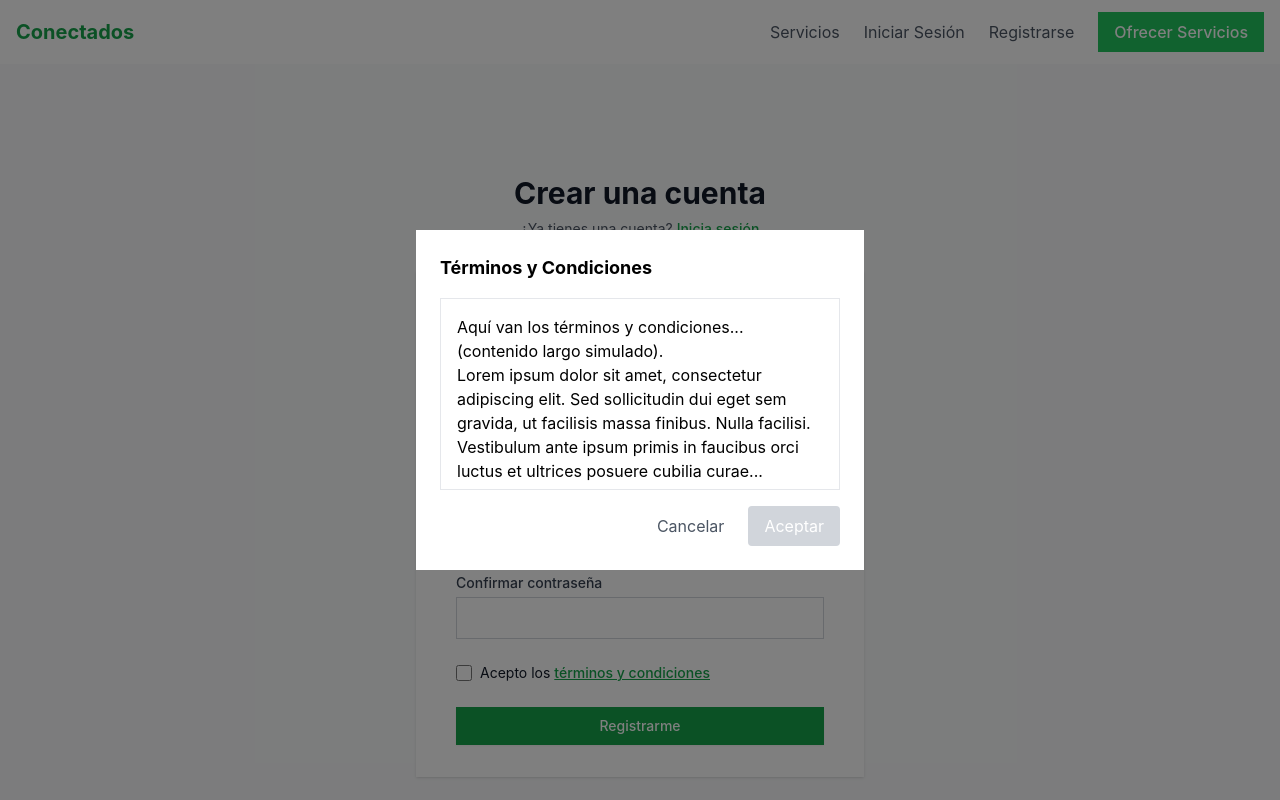
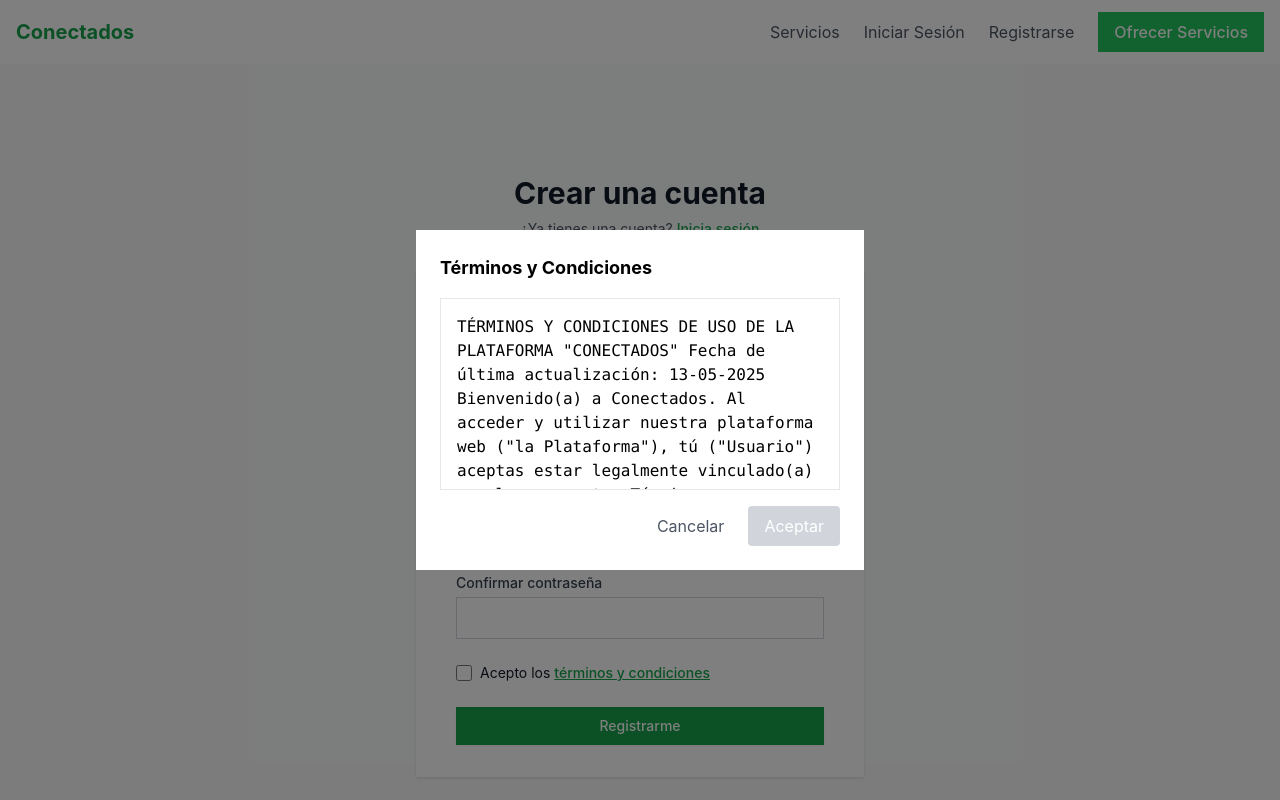
Before and after one commit to lmellan/Conectados, a React (Create React App) app in the folder frontend-conectados/: page /register in a window 1280 px wide. Both pictures are taken after a click on the button "términos y condiciones". Shown: the top 800 px of the page. Built offline with nearby package versions, Linux system fonts and the light colour scheme.

Commit message:
Actualizado Terminos y Condiciones

```diff
--- a/frontend-conectados/src/pages/RegisterPage.jsx
+++ b/frontend-conectados/src/pages/RegisterPage.jsx
@@ -83,13 +83,125 @@ const RegisterPage = () => {
                 }
               }}
             >
-              <p>Aquí van los términos y condiciones... (contenido largo simulado).</p>
-              <p>
-                Lorem ipsum dolor sit amet, consectetur adipiscing elit. Sed sollicitudin
-                dui eget sem gravida, ut facilisis massa finibus. Nulla facilisi.
-                Vestibulum ante ipsum primis in faucibus orci luctus et ultrices posuere
-                cubilia curae...
-              </p>
+              <pre className="whitespace-pre-wrap">
+              TÉRMINOS Y CONDICIONES DE USO DE LA PLATAFORMA "CONECTADOS"
+
+Fecha de última actualización: 13-05-2025
+
+Bienvenido(a) a Conectados. Al acceder y utilizar nuestra plataforma web ("la Plataforma"), tú ("Usuario") aceptas estar legalmente vinculado(a) por los presentes Términos y Condiciones de Uso ("Términos"). Si no estás de acuerdo con estos Términos, no debes acceder ni utilizar la Plataforma.
+
+La Plataforma es operada por Conectados S.A., ubicada en Av. España 1560.
+
+1. Definiciones
+
+    Plataforma: Se refiere al sitio web "Conectados" y a todas las funcionalidades, aplicaciones y servicios que ofrece.
+    Usuario(s): Se refiere a cualquier persona que accede o utiliza la Plataforma, ya sea como Cliente o Prestador.
+    Cliente(s): Usuario que utiliza la Plataforma para buscar y contratar servicios a domicilio.
+    Prestador(es): Usuario que utiliza la Plataforma para ofrecer y agendar sus servicios a domicilio.
+    Servicio(s): Las tareas o trabajos a domicilio ofrecidos por los Prestadores a través de la Plataforma.
+    Contenido: Cualquier información, texto, imagen, video, listado de servicios, perfil de usuario, reseña, etc., que los Usuarios publican o transmiten a través de la Plataforma.
+
+2. Aceptación de los Términos
+
+Al registrarte como Usuario, acceder o utilizar la Plataforma, declaras que has leído, entendido y aceptado estos Términos en su totalidad. Estos Términos constituyen un acuerdo legal vinculante entre tú y [Nombre de tu Empresa/Entidad Legal].
+
+3. Registro de Cuenta
+
+    Para ofrecer o contratar Servicios, debes registrarte y crear una cuenta de Usuario.
+    Debes proporcionar información precisa, completa y actualizada durante el proceso de registro.
+    Eres el único responsable de mantener la confidencialidad de tu contraseña y de todas las actividades que ocurran bajo tu cuenta. Debes notificar a Conectados inmediatamente si sospechas de un uso no autorizado de tu cuenta.
+
+    Conectados se reserva el derecho de suspender o cancelar cuentas que contengan información falsa o incompleta.
+
+4. Naturaleza de la Plataforma
+
+    La Plataforma es un espacio de encuentro que facilita la conexión entre Clientes y Prestadores.
+    Conectados NO es un empleador de los Prestadores. Los Prestadores son trabajadores independientes que ofrecen sus servicios directamente a los Clientes.
+    Conectados NO es responsable de la calidad, seguridad, legalidad o idoneidad de los Servicios ofrecidos o realizados por los Prestadores. La elección de contratar a un Prestador es responsabilidad exclusiva del Cliente, y la decisión de aceptar un trabajo es responsabilidad exclusiva del Prestador.
+    Conectados NO interviene en la relación contractual entre Cliente y Prestador. Cualquier acuerdo de servicio es un contrato directo entre ellos.
+
+5. Responsabilidades de los Usuarios
+
+    Responsabilidades Generales del Usuario:
+        Cumplir con todas las leyes y regulaciones aplicables al usar la Plataforma y ofrecer/contratar Servicios.
+        Utilizar la Plataforma de manera ética y respetuosa.
+        No publicar Contenido ilegal, difamatorio, fraudulento, engañoso, obsceno o que infrinja derechos de propiedad intelectual.
+        No utilizar la Plataforma para enviar spam, publicidad no solicitada o cualquier forma de comunicación masiva.
+        No intentar dañar, deshabilitar, sobrecargar o comprometer la seguridad de la Plataforma.
+    Responsabilidades del Cliente:
+        Proporcionar información precisa y detallada al solicitar un Servicio.
+        Cumplir con los acuerdos de pago pactados directamente con el Prestador.
+        Garantizar un entorno seguro para que el Prestador realice el Servicio.
+    Responsabilidades del Prestador:
+        Ofrecer Servicios para los que tienes la calificación, habilidad y permisos necesarios.
+        Realizar los Servicios con profesionalismo y diligencia.
+        Cumplir con los acuerdos pactados con el Cliente, incluyendo horarios y precios.
+        Cumplir con todas las obligaciones legales y fiscales relacionadas con la prestación de tus servicios (ej. impuestos, permisos).
+        Asegurarte de que la información de tu perfil y listados de Servicios sea precisa y veraz.
+
+6. Listados de Servicios y Solicitudes
+
+    Los Prestadores son responsables de la exactitud y legalidad de los Servicios que listan.
+    Los Clientes son responsables de la claridad y veracidad de sus solicitudes de Servicio.
+    Conectados se reserva el derecho de eliminar listados o solicitudes que infrinjan estos Términos o que considere inapropiados.
+
+7. Agendamiento y Comunicación
+
+    La Plataforma proporciona herramientas para facilitar el agendamiento y la comunicación entre Usuarios.
+    Los Usuarios son responsables de la comunicación clara y oportuna entre ellos para coordinar los Servicios.
+    Conectados no garantiza la disponibilidad de Prestadores o Clientes ni la confirmación de agendamientos.
+
+8. Pagos y Tarifas
+
+        "La determinación y el pago de las tarifas por los Servicios son acuerdos directos entre el Cliente y el Prestador. Conectados no procesa pagos ni se hace responsable de disputas relacionadas con pagos directos."
+        "Conectados puede cobrar por tarifa de promoción. Estas tarifas serán comunicadas claramente antes de cualquier transacción."
+        "Si Conectados implementa un sistema de pago integrado en el futuro, se añadirán términos específicos sobre procesamiento de pagos."
+    Conectados no es responsable por incumplimientos de pago, fraude o cualquier otra disputa financiera entre Clientes y Prestadores.
+
+9. Contenido del Usuario
+
+    Tú eres el único responsable del Contenido que publicas en la Plataforma.
+    Al publicar Contenido, otorgas a Conectados una licencia no exclusiva, transferible, sublicenciable, mundial y libre de regalías para usar, copiar, modificar, crear obras derivadas, distribuir, publicar y explotar dicho Contenido en relación con la operación y promoción de la Plataforma.
+    Conectados se reserva el derecho (pero no la obligación) de revisar, monitorear, eliminar o editar Contenido que considere inapropiado o que viole estos Términos.
+
+10. Propiedad Intelectual
+
+    Todo el material en la Plataforma, incluyendo software, diseño, textos, gráficos, logotipos, etc. (excluyendo el Contenido del Usuario), es propiedad de Conectados o sus licenciantes y está protegido por leyes de propiedad intelectual.
+    Se te otorga una licencia limitada, no exclusiva e intransferible para usar la Plataforma para tu uso personal y no comercial, de acuerdo con estos Términos.
+
+11. Exclusión de Garantías
+
+    LA PLATAFORMA SE PROPORCIONA "TAL CUAL" Y "SEGÚN DISPONIBILIDAD", SIN GARANTÍAS DE NINGÚN TIPO, YA SEAN EXPRESAS O IMPLÍCITAS.
+    CONECTADOS NO GARANTIZA QUE LA PLATAFORMA SERÁ ININTERRUMPIDA, SEGURA O LIBRE DE ERRORES, NI GARANTIZA LA CALIDAD, IDONEIDAD O DISPONIBILIDAD DE LOS SERVICIOS OFRECIDOS POR LOS PRESTADORES.
+
+12. Limitación de Responsabilidad
+
+    EN LA MEDIDA MÁXIMA PERMITIDA POR LA LEY, CONECTADOS NO SERÁ RESPONSABLE POR NINGÚN DAÑO DIRECTO, INDIRECTO, INCIDENTAL, ESPECIAL, CONSECUENTE O PUNITIVO QUE SURJA DEL O ESTÉ RELACIONADO CON:
+        TU ACCESO O USO DE LA PLATAFORMA.
+        CUALQUIER CONDUCTA O CONTENIDO DE OTROS USUARIOS O TERCEROS EN LA PLATAFORMA.
+        LOS SERVICIOS CONTRATADOS O PRESTADOS A TRAVÉS DE LA PLATAFORMA.
+        CUALQUIER PROBLEMA DE PAGO O DISPUTA ENTRE USUARIOS.
+
+13. Indemnización
+
+Te comprometes a indemnizar, defender y eximir de responsabilidad a Conectados, sus directivos, empleados y agentes, de cualquier reclamación, responsabilidad, daño, pérdida y gasto, incluyendo honorarios legales razonables, que surjan de o estén relacionados con: tu acceso o uso de la Plataforma; tu Contenido; tu incumplimiento de estos Términos; tu interacción con otros Usuarios; o tu violación de cualquier ley o derechos de un tercero.
+
+14. Modificaciones de los Términos
+
+Conectados se reserva el derecho de modificar estos Términos en cualquier momento. Te notificaremos sobre cambios importantes publicando los nuevos Términos en la Plataforma o por otros medios. El uso continuado de la Plataforma después de la fecha efectiva de los cambios constituye tu aceptación de los nuevos Términos.
+
+15. Terminación
+
+Conectados puede suspender o cancelar tu acceso a la Plataforma en cualquier momento, con o sin causa, con o sin previo aviso. Puedes cerrar tu cuenta en cualquier momento siguiendo las instrucciones en la Plataforma. Las disposiciones de estos Términos que por su naturaleza deberían sobrevivir a la terminación, sobrevivirán a la terminación (incluyendo, sin limitación, propiedad, exclusión de garantías, limitación de responsabilidad e indemnización).
+
+16. Ley Aplicable y Resolución de Disputas
+
+Estos Términos se regirán e interpretarán de acuerdo con las leyes de Chile, sin dar efecto a principios de conflicto de leyes. Cualquier disputa que surja de o esté relacionada con estos Términos se someterá a arbitraje.
+
+17. Contacto
+
+Si tienes preguntas sobre estos Términos, por favor contáctanos en admin@conectados.com
+              </pre>
             </div>
             <div className="mt-4 flex justify-end gap-2">
               <button
```
